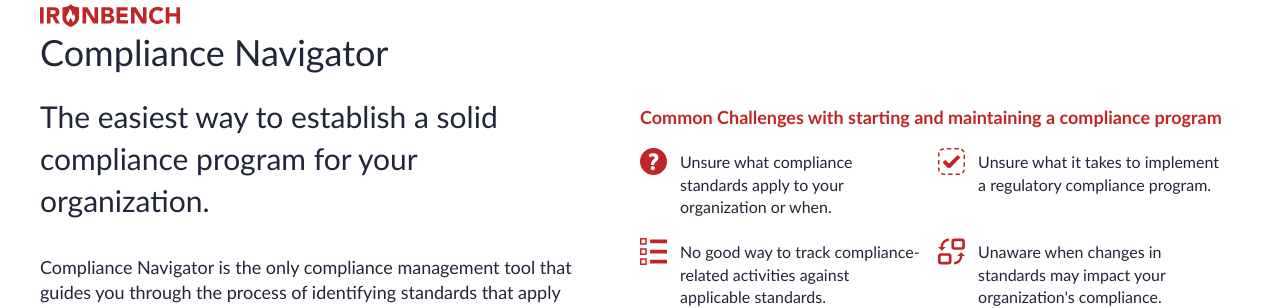
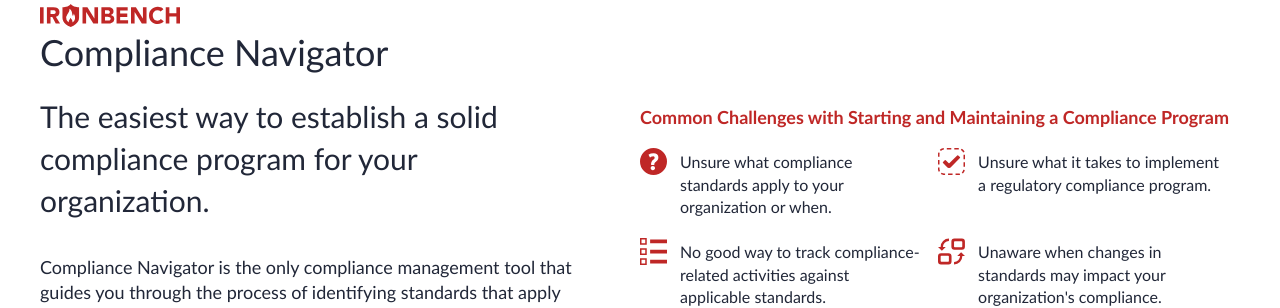
Before and after one commit to ironbench/ironbench.github.io, a Jekyll site: the page built from index.html, in a window 1280 px wide and 900 px high, scrolled down 3231 px. Shown: the part 154-462 px from the top of the window. Built offline with Jekyll 4.4.1, drawn with Linux system fonts in a browser that asks for light colours.

```diff
--- a/_includes/content/products/compliance-navigator.html
+++ b/_includes/content/products/compliance-navigator.html
@@ -9,7 +9,7 @@
       <p>Compliance Navigator is the only compliance management tool that guides you through the process of identifying standards that apply to you and prioritizing your activities so you address the most important things first. Without Compliance Navigator you could be wasting time and money on risks that are less relevant or even inapplicable to your business.</p>
     </div>
     <div class="product__info">
-      <h4>Common Challenges with starting and maintaining a compliance program</h4>
+      <h4>Common Challenges with Starting and Maintaining a Compliance Program</h4>
       <ul class="icon-list">
         <li class="icon-list__item">
           <svg class="ui-icon icon-list__icon" xmlns="http://www.w3.org/2000/svg" viewBox="0 0 36 36">
```
